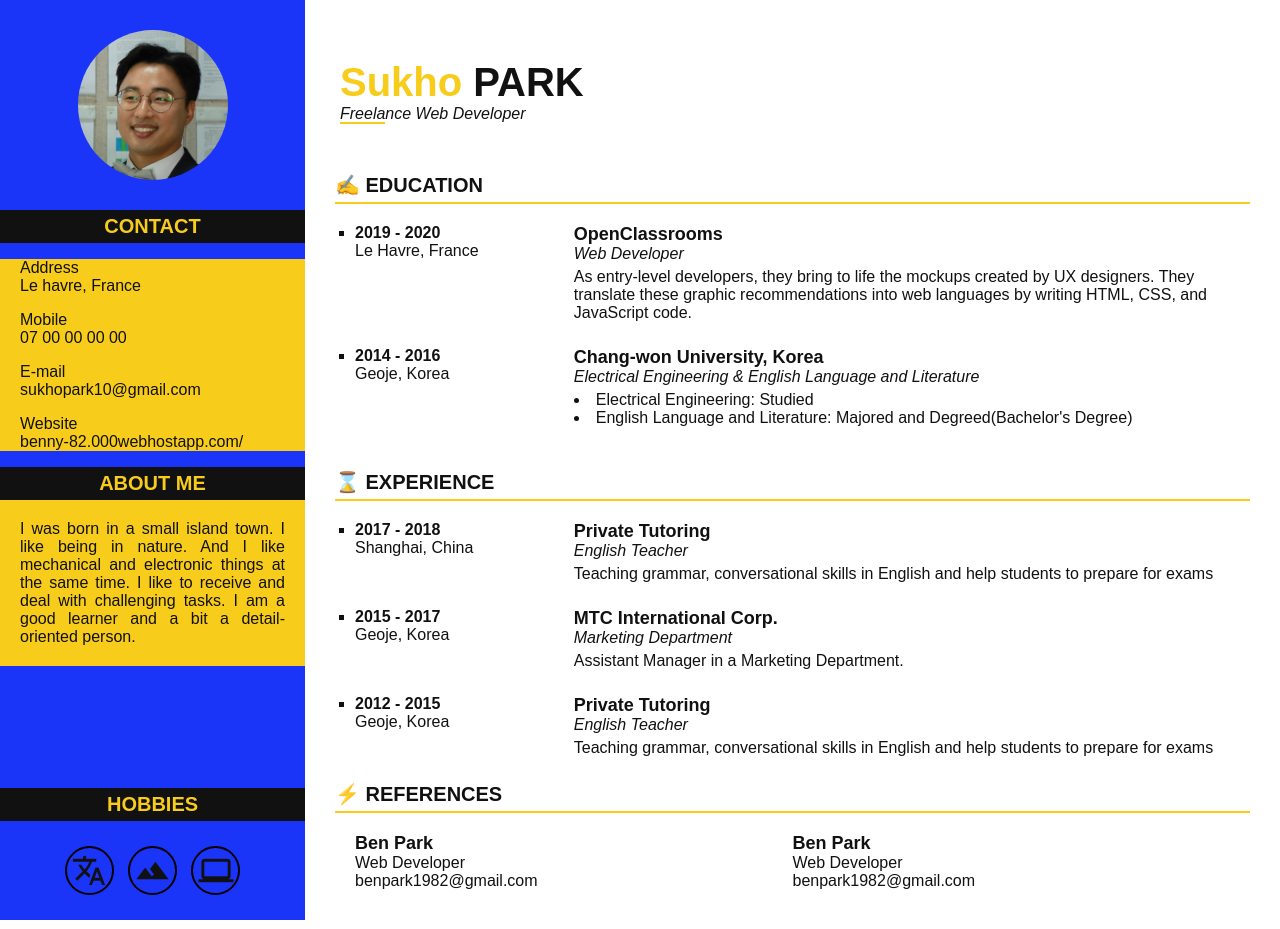
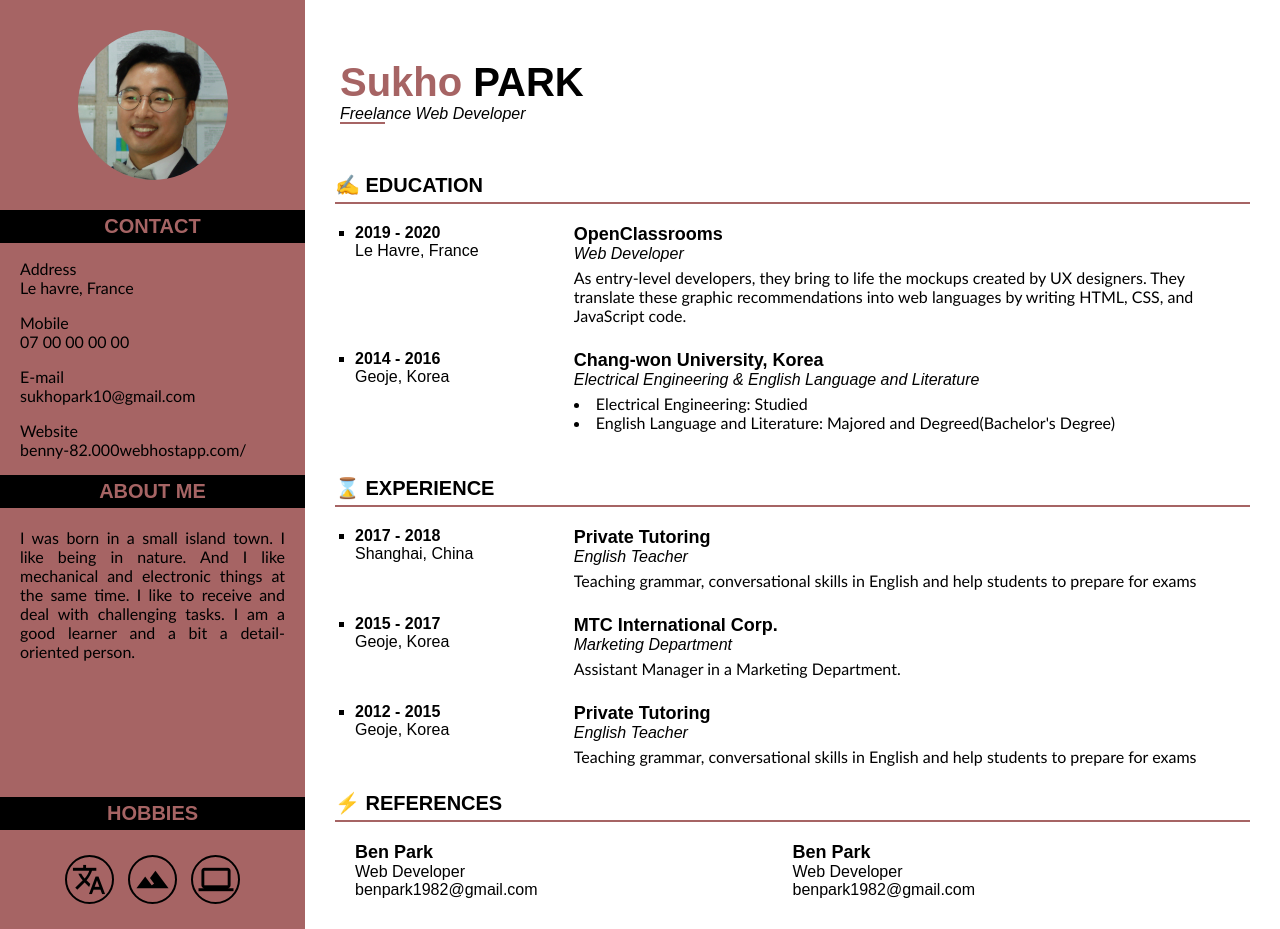
Before and after one commit to Benny-code/Project-2, a plain HTML site: page index.html in a window 1280 px wide. Drawn offline with Linux system fonts and the light colour scheme.

Commit message:
change fonts and colors

```diff
--- a/stylesheet.css
+++ b/stylesheet.css
@@ -4,8 +4,8 @@ html, body {
 }
 
 * {
-    font-family: sans-serif;
-    color: #111;
+    font-family: arial;
+    color: black;
 }
 
 body {
@@ -15,7 +15,7 @@ body {
 
 #left {
     width: 25%;
-    background-color: #1B35F8;
+    background-color: #A66464;
     display: flex;
     flex-direction: column;
 }
@@ -45,22 +45,28 @@ body {
     font-size: 20px;
     font-weight: bold;
     text-transform: uppercase;
-    color: #F8CC1B;
+    color: #A66464;
     text-align: center;
-    background-color: #111;
+    background-color: black;
     padding: 5px 0px;
 }
 
 #left .contact__content {
+    font-family: "Trebuchet MS", Helvetica, sans-serif;
     text-align: left;
-    background-color: #F8CC1B;
+    background-color: #A66464;
     padding: 0 20px;
     word-break: break-all;
 }
 
+#left .contact__content p {
+    font-family: "Trebuchet MS", Helvetica, sans-serif;
+}
+
 #left .aboutme__content {
+    font-family: "Trebuchet MS", Helvetica, sans-serif;
     text-align: justify;
-    background-color: #F8CC1B;
+    background-color: #A66464;
     padding: 20px 20px ;
 }
 
@@ -93,26 +99,25 @@ body {
 
 #right .header h1 {
     font-size: 40px;
-    font-family: arial;
     margin: 0 auto;
 }
 
 #right .header h1 .header__name--colored {
-    font-family: arial;
-    color: #F8CC1B;
+    color: #A66464;
 }
 
 #right .header div {
     font-style: italic;
-    color: #111;
+    color: black;
     margin: 0 auto;
 }
 
 #right .header div .header__job--colored-underline {
-    border-bottom: 2px solid #F8CC1B;
+    border-bottom: 2px solid #A66464;
 }
 
 #right .wrapper p {
+    font-family: "Trebuchet MS", Helvetica, sans-serif;
     margin: 5px 0;
 }
 
@@ -121,7 +126,7 @@ body {
     text-transform: uppercase;
     font-weight: bolder;
     padding-bottom: 5px;
-    border-bottom: 2px solid #F8CC1B
+    border-bottom: 2px solid #A66464;
 }
 
 #right .contact--mobile {
@@ -144,9 +149,14 @@ body {
 }
 
 #right .contents .contents__education .contents__education__list--br {
+    font-family: "Trebuchet MS", Helvetica, sans-serif;
     list-style-position: inside;
     padding: 0;
     margin: 5px 0;
+}
+
+#right .contents .contents__education .contents__education__list--br li {
+    font-family: "Trebuchet MS", Helvetica, sans-serif;
 }
 
 #right .contents .contents__experience {
@@ -212,7 +222,7 @@ body {
         height: 100px;
         object-fit: cover;
         border-radius: 50%;
-        border: 3px solid #F8CC1B;
+        border: 3px solid #A66464;
     }
 
     #right .left__headings {
@@ -220,9 +230,9 @@ body {
         font-size: 20px;
         font-weight: bold;
         text-transform: uppercase;
-        color: #F8CC1B;
+        color: #A66464;
         text-align: center;
-        background-color: #111;
+        background-color: black;
         padding: 5px 0px;
     }
 
@@ -241,7 +251,7 @@ body {
         display: grid;
         grid-template-columns: 1fr 1fr;
         padding: 0 25px;
-        background-color: #F8CC1B;
+        background-color: #A66464;
         column-gap: 10px;
     }
 
@@ -290,6 +300,6 @@ body {
 
     #right .aboutme--mobile div+ div {
         padding: 15px 30px;
-        background-color: #F8CC1B;
+        background-color: #A66464;
     }
 }
```
